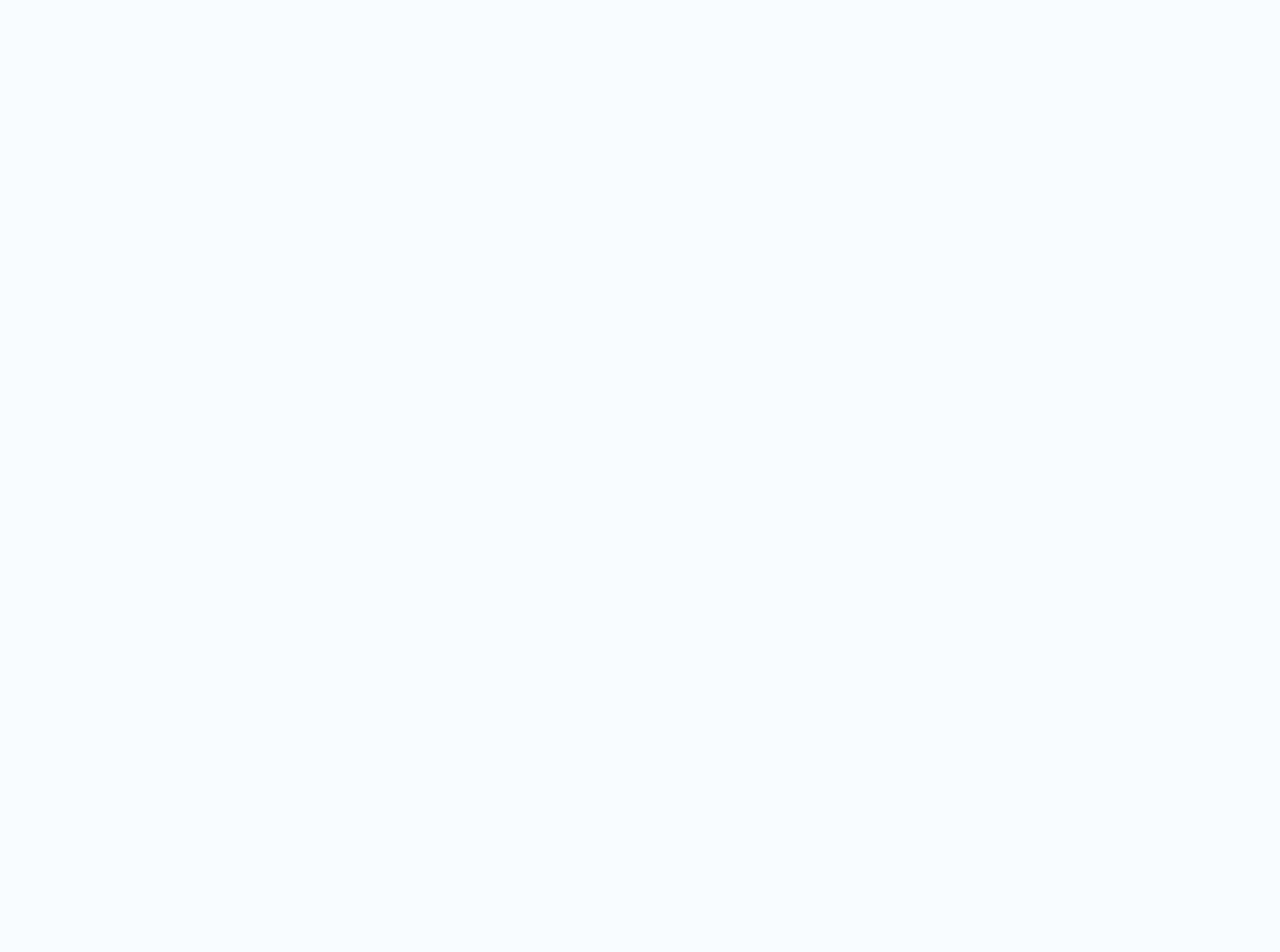
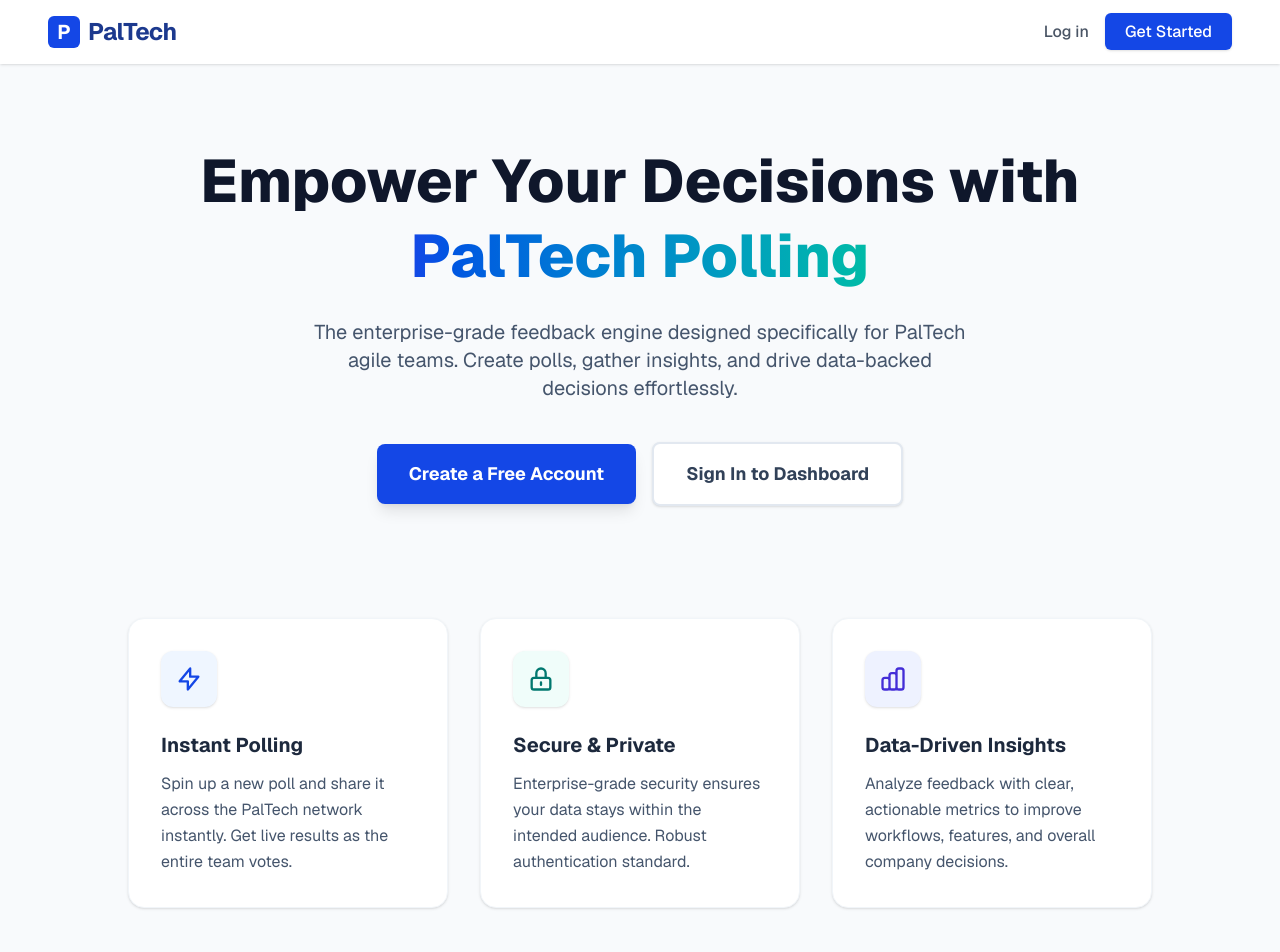
Before and after one commit to Renukabhargavi/PalTech, a Next.js app: page / in a window 1280 px wide. Before the commit this address had no page. Shown: the top 952 px of the page. Before the commit the page ends 800 px from the top, so only its background shows below. Built offline with nearby package versions, Linux system fonts and the light colour scheme.

Commit message:
feat: implement callback redirect UX and PalTech landing page

```diff
--- a/app/(dashboard)/my-polls/[pollId]/edit/page.tsx
+++ b/app/(dashboard)/my-polls/[pollId]/edit/page.tsx
@@ -19,7 +19,8 @@ async function getPoll(pollId: string) {
   };
 }
 
-export default async function PollManagementPage({ params }: { params: { pollId: string } }) {
+export default async function PollManagementPage({ params }: { params: Promise<{ pollId: string }> }) {
+  const { pollId } = await params;
   let userId: string;
   try {
     userId = await getAuthUserId();
@@ -27,7 +28,7 @@ export default async function PollManagementPage({ params }: { params: { pollId:
     return <div>Unauthorized</div>;
   }
 
-  const poll: any = await getPoll(params.pollId);
+  const poll: any = await getPoll(pollId);
 
   if (!poll) notFound();
   if (poll.creatorId !== userId) return <div className="text-red-500">Forbidden - You did not create this poll.</div>;
--- a/app/(dashboard)/poll/[pollId]/page.tsx
+++ b/app/(dashboard)/poll/[pollId]/page.tsx
@@ -48,8 +48,9 @@ async function getPollAndVote(pollId: string) {
   return { status: "ok", poll, myVote, userId };
 }
 
-export default async function PollDetailPage({ params }: { params: { pollId: string } }) {
-  const result: any = await getPollAndVote(params.pollId);
+export default async function PollDetailPage({ params }: { params: Promise<{ pollId: string }> }) {
+  const { pollId } = await params;
+  const result: any = await getPollAndVote(pollId);
 
   if (!result || result.status === "forbidden") {
     notFound(); // 404 or a Forbidden page
--- a/app/p/[token]/page.tsx
+++ b/app/p/[token]/page.tsx
@@ -1,8 +1,9 @@
 import { adminDb } from "@/lib/firebase/admin";
 import { redirect, notFound } from "next/navigation";
 
-export default async function ShareTokenResolver({ params }: { params: { token: string } }) {
-  const tokenDoc = await adminDb.collection("shareTokens").doc(params.token).get();
+export default async function ShareTokenResolver({ params }: { params: Promise<{ token: string }> }) {
+  const { token } = await params;
+  const tokenDoc = await adminDb.collection("shareTokens").doc(token).get();
 
   if (!tokenDoc.exists) {
     notFound();
--- a/app/page.tsx
+++ b/app/page.tsx
@@ -1,5 +1,65 @@
-import { redirect } from "next/navigation";
+import Link from 'next/link';
 
 export default function Home() {
-  redirect("/feed");
+  return (
+    <div className="min-h-screen bg-slate-50 flex flex-col font-sans">
+      <header className="w-full bg-white shadow-sm py-4 px-6 md:px-12 flex justify-between items-center z-10">
+        <div className="flex items-center gap-2">
+          <div className="w-8 h-8 bg-blue-700 rounded-md flex items-center justify-center text-white font-bold text-xl">P</div>
+          <span className="text-2xl font-bold text-blue-900 tracking-tight">PalTech</span>
+        </div>
+        <div className="space-x-4">
+          <Link href="/sign-in" className="text-gray-600 hover:text-blue-700 font-medium">Log in</Link>
+          <Link href="/sign-up" className="bg-blue-700 hover:bg-blue-800 text-white px-5 py-2 rounded-md font-medium transition-colors shadow-sm">Get Started</Link>
+        </div>
+      </header>
+
+      <main className="flex-grow flex flex-col items-center justify-center text-center px-6 py-20 pb-24">
+        <div className="max-w-4xl mx-auto">
+          <h1 className="text-5xl md:text-6xl font-extrabold text-slate-900 mb-6 leading-tight">
+            Empower Your Decisions with <span className="text-transparent bg-clip-text bg-gradient-to-r from-blue-700 to-teal-500">PalTech Polling</span>
+          </h1>
+          <p className="text-xl text-slate-600 mb-10 max-w-2xl mx-auto">
+            The enterprise-grade feedback engine designed specifically for PalTech agile teams. Create polls, gather insights, and drive data-backed decisions effortlessly.
+          </p>
+          <div className="flex flex-col sm:flex-row gap-4 justify-center items-center">
+            <Link href="/sign-up" className="bg-blue-700 hover:bg-blue-800 text-white px-8 py-4 rounded-lg font-bold text-lg shadow-lg hover:shadow-xl transition-all">
+              Create a Free Account
+            </Link>
+            <Link href="/sign-in" className="bg-white border-2 border-slate-200 text-slate-700 hover:border-blue-700 hover:text-blue-700 px-8 py-4 rounded-lg font-bold text-lg shadow-sm hover:shadow transition-all">
+              Sign In to Dashboard
+            </Link>
+          </div>
+        </div>
+
+        <div className="mt-28 grid grid-cols-1 md:grid-cols-3 gap-8 max-w-5xl mx-auto text-left">
+          <div className="bg-white p-8 rounded-2xl shadow-sm border border-slate-100 hover:shadow-md transition-shadow">
+            <div className="w-14 h-14 bg-blue-50 text-blue-700 rounded-xl flex items-center justify-center text-2xl mb-6 font-bold shadow-sm">
+              <svg className="w-7 h-7" fill="none" stroke="currentColor" viewBox="0 0 24 24" xmlns="http://www.w3.org/2000/svg"><path strokeLinecap="round" strokeLinejoin="round" strokeWidth="2" d="M13 10V3L4 14h7v7l9-11h-7z"></path></svg>
+            </div>
+            <h3 className="text-xl font-bold text-slate-800 mb-3">Instant Polling</h3>
+            <p className="text-slate-600 leading-relaxed">Spin up a new poll and share it across the PalTech network instantly. Get live results as the entire team votes.</p>
+          </div>
+          <div className="bg-white p-8 rounded-2xl shadow-sm border border-slate-100 hover:shadow-md transition-shadow">
+            <div className="w-14 h-14 bg-teal-50 text-teal-700 rounded-xl flex items-center justify-center text-2xl mb-6 font-bold shadow-sm">
+              <svg className="w-7 h-7" fill="none" stroke="currentColor" viewBox="0 0 24 24" xmlns="http://www.w3.org/2000/svg"><path strokeLinecap="round" strokeLinejoin="round" strokeWidth="2" d="M12 15v2m-6 4h12a2 2 0 002-2v-6a2 2 0 00-2-2H6a2 2 0 00-2 2v6a2 2 0 002 2zm10-10V7a4 4 0 00-8 0v4h8z"></path></svg>
+            </div>
+            <h3 className="text-xl font-bold text-slate-800 mb-3">Secure & Private</h3>
+            <p className="text-slate-600 leading-relaxed">Enterprise-grade security ensures your data stays within the intended audience. Robust authentication standard.</p>
+          </div>
+          <div className="bg-white p-8 rounded-2xl shadow-sm border border-slate-100 hover:shadow-md transition-shadow">
+            <div className="w-14 h-14 bg-indigo-50 text-indigo-700 rounded-xl flex items-center justify-center text-2xl mb-6 font-bold shadow-sm">
+              <svg className="w-7 h-7" fill="none" stroke="currentColor" viewBox="0 0 24 24" xmlns="http://www.w3.org/2000/svg"><path strokeLinecap="round" strokeLinejoin="round" strokeWidth="2" d="M9 19v-6a2 2 0 00-2-2H5a2 2 0 00-2 2v6a2 2 0 002 2h2a2 2 0 002-2zm0 0V9a2 2 0 012-2h2a2 2 0 012 2v10m-6 0a2 2 0 002 2h2a2 2 0 002-2m0 0V5a2 2 0 012-2h2a2 2 0 012 2v14a2 2 0 01-2 2h-2a2 2 0 01-2-2z"></path></svg>
+            </div>
+            <h3 className="text-xl font-bold text-slate-800 mb-3">Data-Driven Insights</h3>
+            <p className="text-slate-600 leading-relaxed">Analyze feedback with clear, actionable metrics to improve workflows, features, and overall company decisions.</p>
+          </div>
+        </div>
+      </main>
+
+      <footer className="bg-slate-900 py-12 text-center text-slate-400">
+        <p>&copy; {new Date().getFullYear()} PalTech Enterprises. All rights reserved.</p>
+      </footer>
+    </div>
+  );
 }
--- a/components/auth/sign-in-form.tsx
+++ b/components/auth/sign-in-form.tsx
@@ -6,13 +6,15 @@ import { zodResolver } from "@hookform/resolvers/zod";
 import { signInSchema, SignInInput } from "@/lib/validators/auth.schema";
 import { signInWithEmailAndPassword } from "firebase/auth";
 import { auth } from "@/lib/firebase/client";
-import { useRouter } from "next/navigation";
+import { useRouter, useSearchParams } from "next/navigation";
 import Link from "next/link";
 import { toast } from "sonner";
 
 export default function SignInForm() {
   const [isLoading, setIsLoading] = useState(false);
   const router = useRouter();
+  const searchParams = useSearchParams();
+  const redirectUrl = searchParams.get('redirect') || '/my-polls';
 
   const { register, handleSubmit, formState: { errors } } = useForm<SignInInput>({
     resolver: zodResolver(signInSchema),
@@ -33,7 +35,7 @@ export default function SignInForm() {
       if (!res.ok) throw new Error("Could not create session");
 
       toast.success("Signed in successfully!");
-      router.push("/my-polls");
+      router.push(redirectUrl);
       router.refresh();
     } catch (error: any) {
       toast.error(error.message || "Failed to sign in");
@@ -82,7 +84,7 @@ export default function SignInForm() {
 
       <div className="mt-6 text-center text-sm">
         <span className="text-gray-600 dark:text-gray-400">Don't have an account? </span>
-        <Link href="/sign-up" className="font-medium text-indigo-600 hover:text-indigo-500">
+        <Link href={`/sign-up${redirectUrl !== '/my-polls' ? `?redirect=${encodeURIComponent(redirectUrl)}` : ''}`} className="font-medium text-indigo-600 hover:text-indigo-500">
           Sign up
         </Link>
       </div>
--- a/middleware.ts
+++ b/middleware.ts
@@ -10,7 +10,9 @@ export function middleware(request: NextRequest) {
 
   // If there's no session and the user is trying to access a protected route
   if (!session && !isAuthRoute && !isRoot) {
-    return NextResponse.redirect(new URL('/sign-in', request.url));
+    const signInUrl = new URL('/sign-in', request.url);
+    signInUrl.searchParams.set('redirect', request.nextUrl.pathname);
+    return NextResponse.redirect(signInUrl);
   }
 
   // If there's a session and the user is on an auth route or root, redirect to dashboard
```
Also changed, not shown: components/auth/sign-up-form.tsx (+5 -3 lines).
